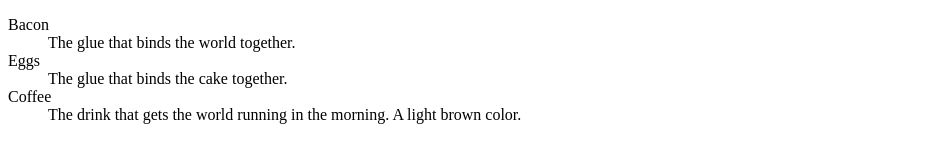
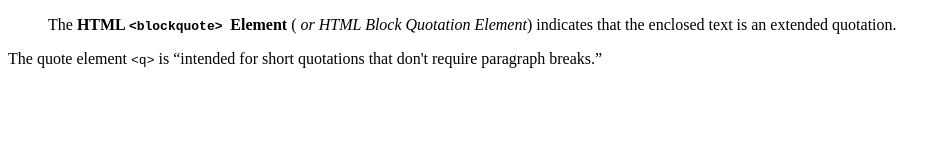
Before and after one commit to MohanKumarYum/MohanKumarYum.GitHub.io, a plain HTML site: page index.html in a window 1280 px wide. Shown: the whole page, without its empty margins (0-947 px from the left). Drawn offline with Linux system fonts and the light colour scheme.

Commit message:
Block and Inline quote

```diff
--- a/index.html
+++ b/index.html
@@ -9,16 +9,17 @@
 </head>
 
 <body>
-  <!-- Description list - third type of lists -->
+  <!-- The HTML <blockquote> Element (or HTML Block Quotation Element) indicates that the enclosed text is an extended quotation. -->
 
-  <dl>
-    <dt>Bacon</dt>
-    <dd>The glue that binds the world together.</dd>
-    <dt>Eggs</dt>
-    <dd>The glue that binds the cake together.</dd>
-    <dt>Coffee</dt>
-    <dd>The drink that gets the world running in the morning. A light brown color.</dd>
-  </dl>
+  <blockquote cite="https://developer.mozilla.org/en-US/docs/Web/HTML/Element/blockquote">
+    <p>
+      The <strong>HTML <code> &lt;blockquote&gt; </code> Element</strong> ( <em> or HTML Block Quotation Element</em>) indicates
+      that the enclosed text is an extended quotation.
+    </p>
+  </blockquote>
+
+  <p>The quote element <code>&lt;q&gt;</code> is <q cite="https://developer.mozilla.org/en-US/docs/Web/HTML/Element/q">intended
+      for short quotations that don't require paragraph breaks.</q></p>
 
 </body>
 
```
